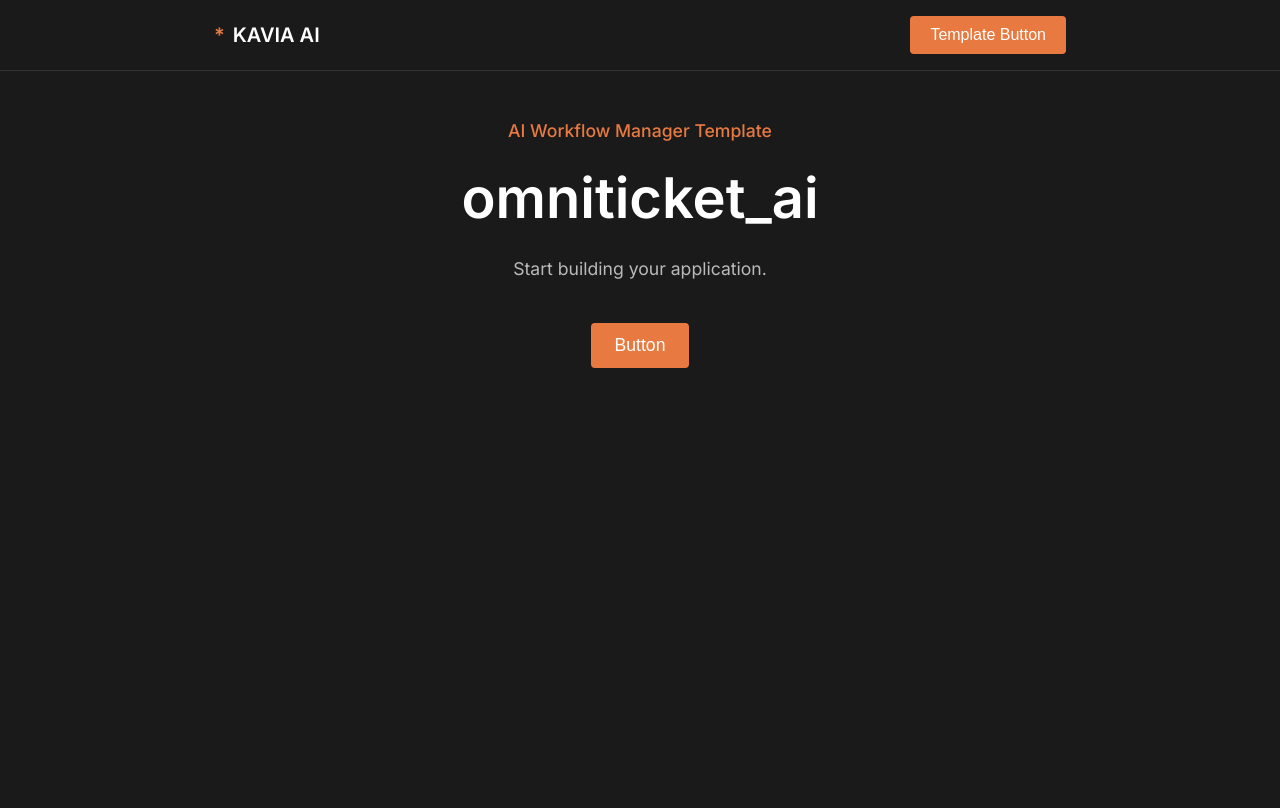
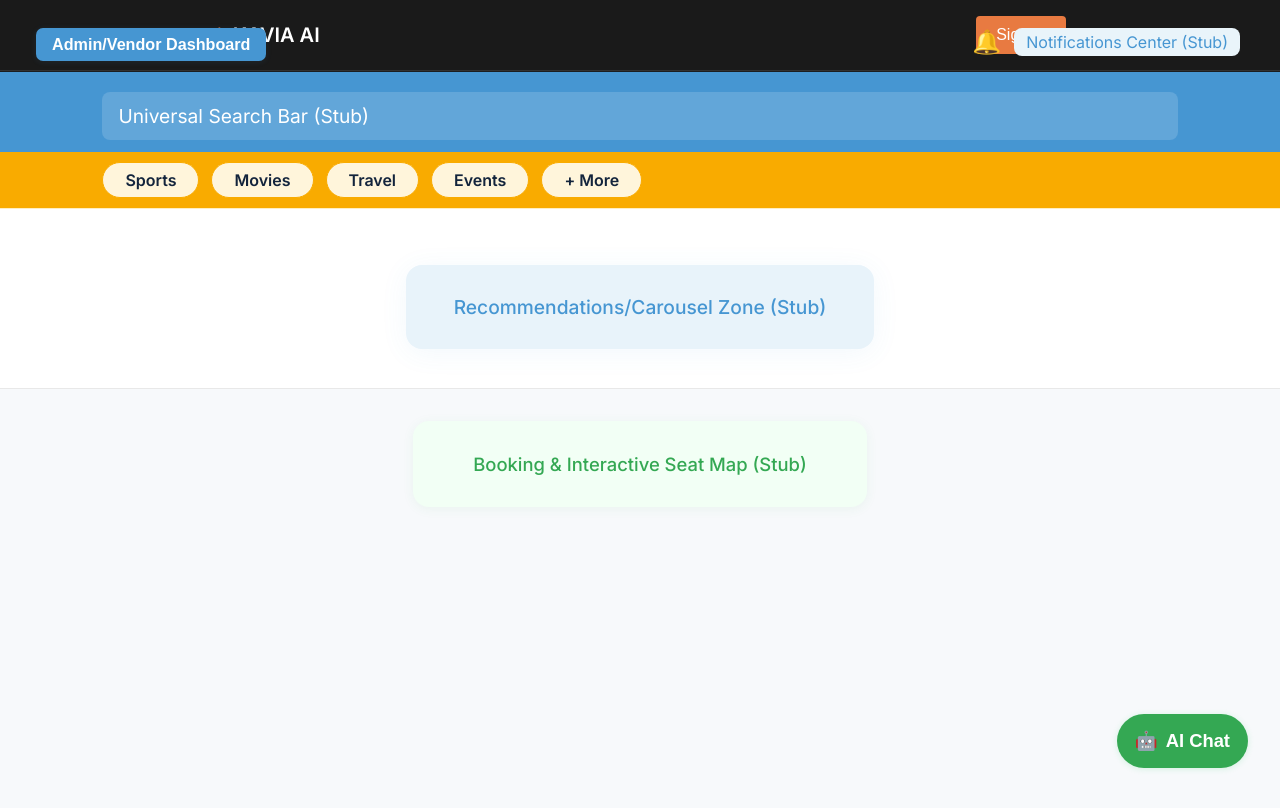
Before and after one commit to Workflow-Manager-admin/omniticket-ai-23181-5b174098, a React (Create React App) app in the folder omniticket_ai/: page / in a window 1280 px wide. Shown: the top 808 px of the page. Built offline with nearby package versions, Linux system fonts and the light colour scheme; the HTML template or start-up script is replaced by a standard one.

Commit message:
Auto-commit: Changes as of 2025-05-29T04:23:49.175014+00:00

```diff
--- a/omniticket_ai/src/App.js
+++ b/omniticket_ai/src/App.js
@@ -1,6 +1,12 @@
 import React from 'react';
 import './App.css';
+import MainContainer from './MainContainer';
 
+/**
+ * PUBLIC_INTERFACE
+ * App: Top-level shell layout for OmniTicket AI
+ * Handles branding/navbar and renders the main UI container (MainContainer).
+ */
 function App() {
   return (
     <div className="app">
@@ -10,25 +16,14 @@ function App() {
             <div className="logo">
               <span className="logo-symbol">*</span> KAVIA AI
             </div>
-            <button className="btn">Template Button</button>
+            {/* Placeholder for navigation actions, login, etc. */}
+            <button className="btn">Sign In</button>
           </div>
         </div>
       </nav>
-
-      <main>
-        <div className="container">
-          <div className="hero">
-            <div className="subtitle">AI Workflow Manager Template</div>
-
-            <h1 className="title">omniticket_ai</h1>
-
-            <div className="description">
-              Start building your application.
-            </div>
-
-            <button className="btn btn-large">Button</button>
-          </div>
-        </div>
+      <main style={{ marginTop: 72 }}>
+        {/* Main business UI area */}
+        <MainContainer />
       </main>
     </div>
   );
```
Also changed, not shown: 2 other files (tests, documents, lock files or other folders).
